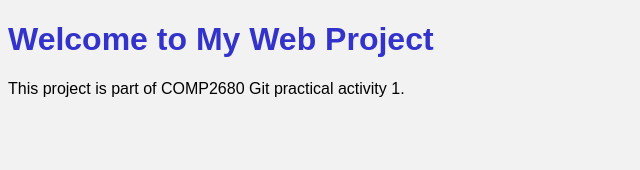
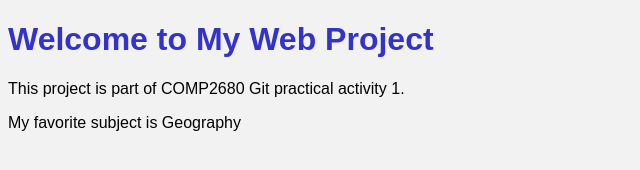
Before and after one commit to Akshana2006/t00743312_comp2680_git_assignment, a plain HTML site: page index.html in a window 1280 px wide. Shown: the whole page, without its empty margins (0-640 px from the left). Drawn offline with Linux system fonts and the light colour scheme.

Commit message:
Added favorite subject paragraph on main

```diff
--- a/index.html
+++ b/index.html
@@ -7,6 +7,7 @@
 <body>
 <h1>Welcome to My Web Project</h1>
 <p>This project is part of COMP2680 Git practical activity 1.</p>
+<p>My favorite subject is Geography</p>
 <script src="js/script.js"></script>
 </body>
 </html>
```
